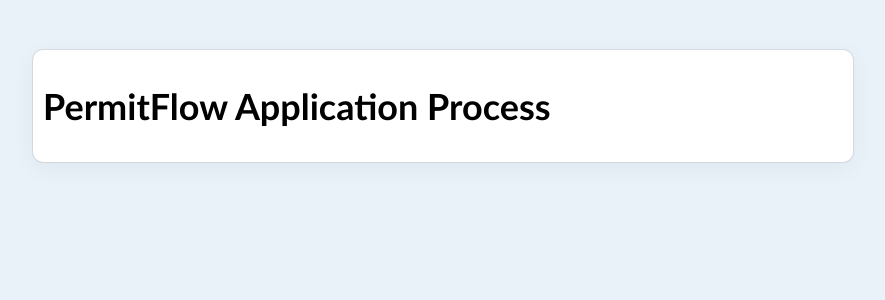
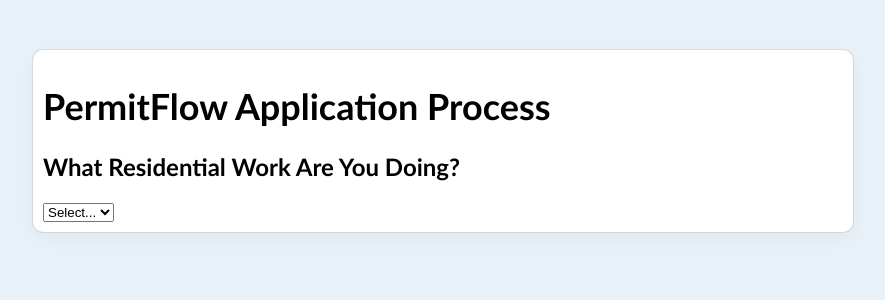
Before and after one commit to p6arora/PermitFlow-CaseStudy, a React (Create React App) app in the folder front-end/permitflow-case-study/: page / in a window 1280 px wide. Shown: the top 300 px of the page, without its empty margins (197-1082 px from the left). Built offline with nearby package versions, Linux system fonts and the light colour scheme.

Commit message:
Integrated the dropdown into App.js

```diff
--- a/front-end/permitflow-case-study/src/App.js
+++ b/front-end/permitflow-case-study/src/App.js
@@ -1,10 +1,13 @@
 import './App.css';
+import Dropdown from './components/Dropdown';
 import Header from './components/Header';
 
 function App() {
   return (
     <div className='app'>
       <Header/>
+      <h2>What Residential Work Are You Doing?</h2>
+      <Dropdown/>
 
     </div>
   );
```
